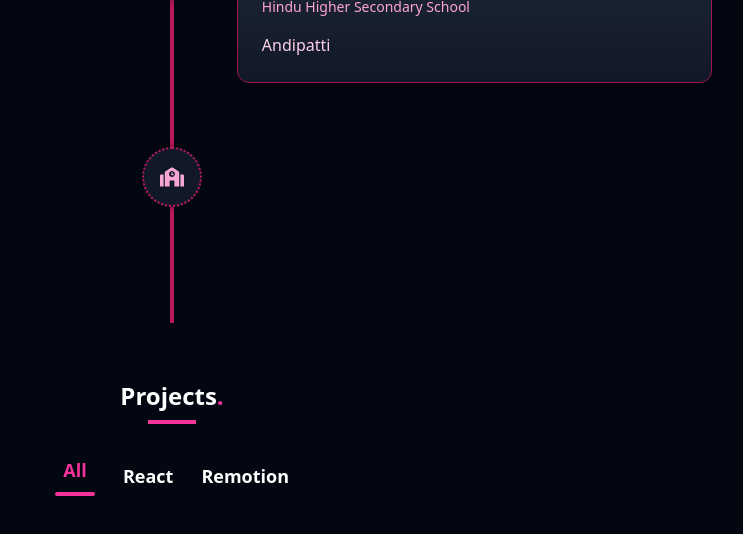
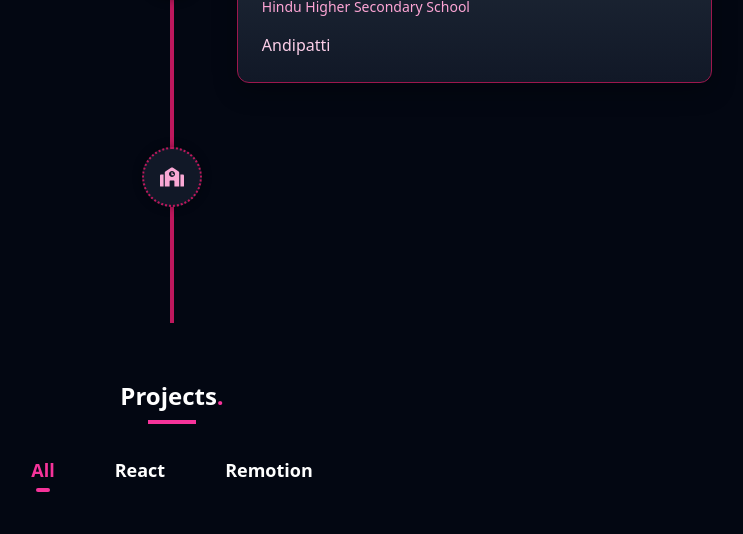
Before and after one commit to Vicky2122004/personal-portfolio, a React app: page / in a window 1280 px wide. Shown: the part 2116-2650 px from the top of the page, without its empty margins (468-1211 px from the left). Built offline with nearby package versions, Linux system fonts and the light colour scheme; the HTML template or start-up script is replaced by a standard one.

Commit message:
feat: Enhance Projects component with dynamic border width and improved styling

```diff
--- a/src/components/Projects.tsx
+++ b/src/components/Projects.tsx
@@ -8,6 +8,17 @@ export const Projects: React.FC = () => {
     setActiveIndex(index);
   };
 
+  const calculateBorderWidth = (label: string) => {
+    const navItem = ProjectSections.find((nav: any) => nav === label);
+    if (!navItem) return "0px";
+
+    const textLength = navItem.length;
+    const adjustedLength = Math.max(textLength - 1, 0);
+
+    const pxWidth = adjustedLength * 7;
+    return `${pxWidth}px`;
+  };
+
   return (
     <div className="bg-gray-950 h-screen pt-20" id="projects">
       <div>
@@ -16,7 +27,7 @@ export const Projects: React.FC = () => {
         </h1>
         <div className="mt-2 mx-auto w-12 border-b-4 border-pink-500"></div>
       </div>
-      <div className="flex justify-center gap-7 pt-8">
+      <div className="flex justify-center gap-15 pt-8">
         {ProjectSections.map((section: any, i: number) => (
           <button
             key={i}
@@ -24,15 +35,24 @@ export const Projects: React.FC = () => {
             className="text-center cursor-pointer"
           >
             <h1
-              className={`text-lg font-semibold ${
+              className={`text-lg font-semibold transition-colors duration-300 ${
                 activeIndex === i ? "text-pink-500" : "text-white"
               }`}
             >
               {section}
             </h1>
-            {activeIndex === i && (
-              <div className="mt-2 mx-auto w-10 border-b-4 border-pink-500 rounded-full"></div>
-            )}
+            <div className="h-[4px] mt-1 transition-all duration-300 ease-in-out">
+              <div
+                className={`mx-auto rounded-full ${
+                  activeIndex === i
+                    ? "border-b-4 border-pink-500"
+                    : "w-0 border-b-4 border-transparent"
+                }`}
+                style={{
+                  width: `${calculateBorderWidth(section)}`,
+                }}
+              ></div>
+            </div>
           </button>
         ))}
       </div>
```
